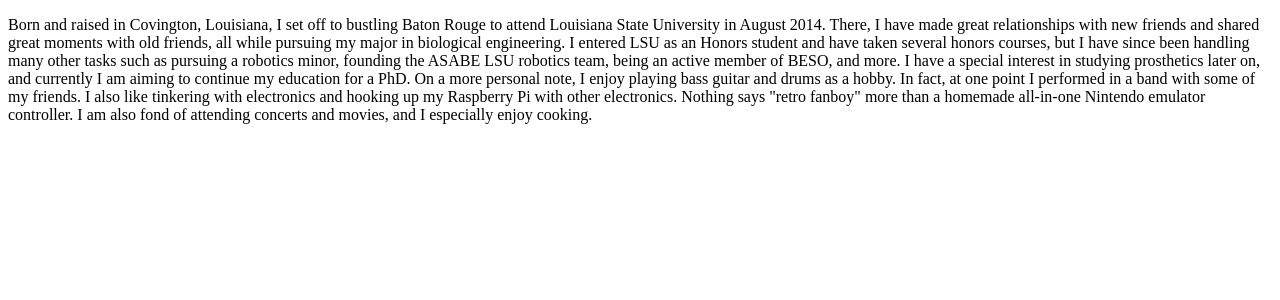
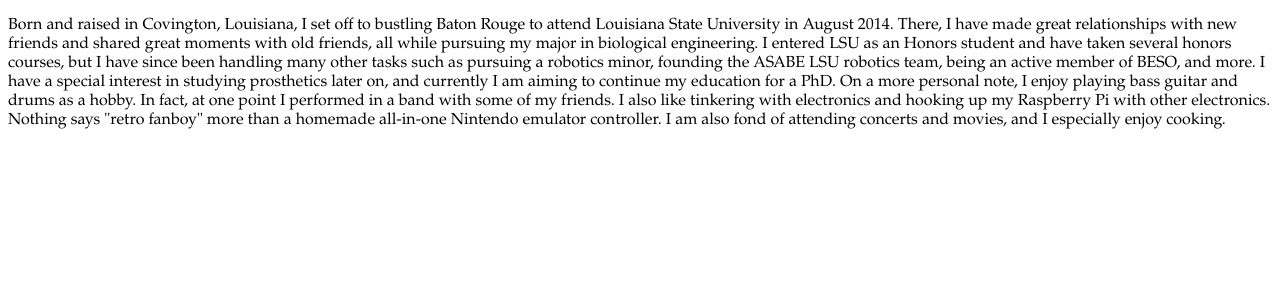
Before and after one commit to ampiere/ampiere.github.io, a PHP site: page /aboutme.html in a window 1280 px wide. Shown: the top 300 px of the page. Run offline with PHP 8.4, Linux system fonts and the light colour scheme.

Commit message:
Update stylesheet.css

```diff
--- a/stylesheet.css
+++ b/stylesheet.css
@@ -1,3 +1,7 @@
+* {
+  font-family: Garamond;
+}
+
 .headline {
   color: #8D8D8D;
   font-family: Garamond;
```
